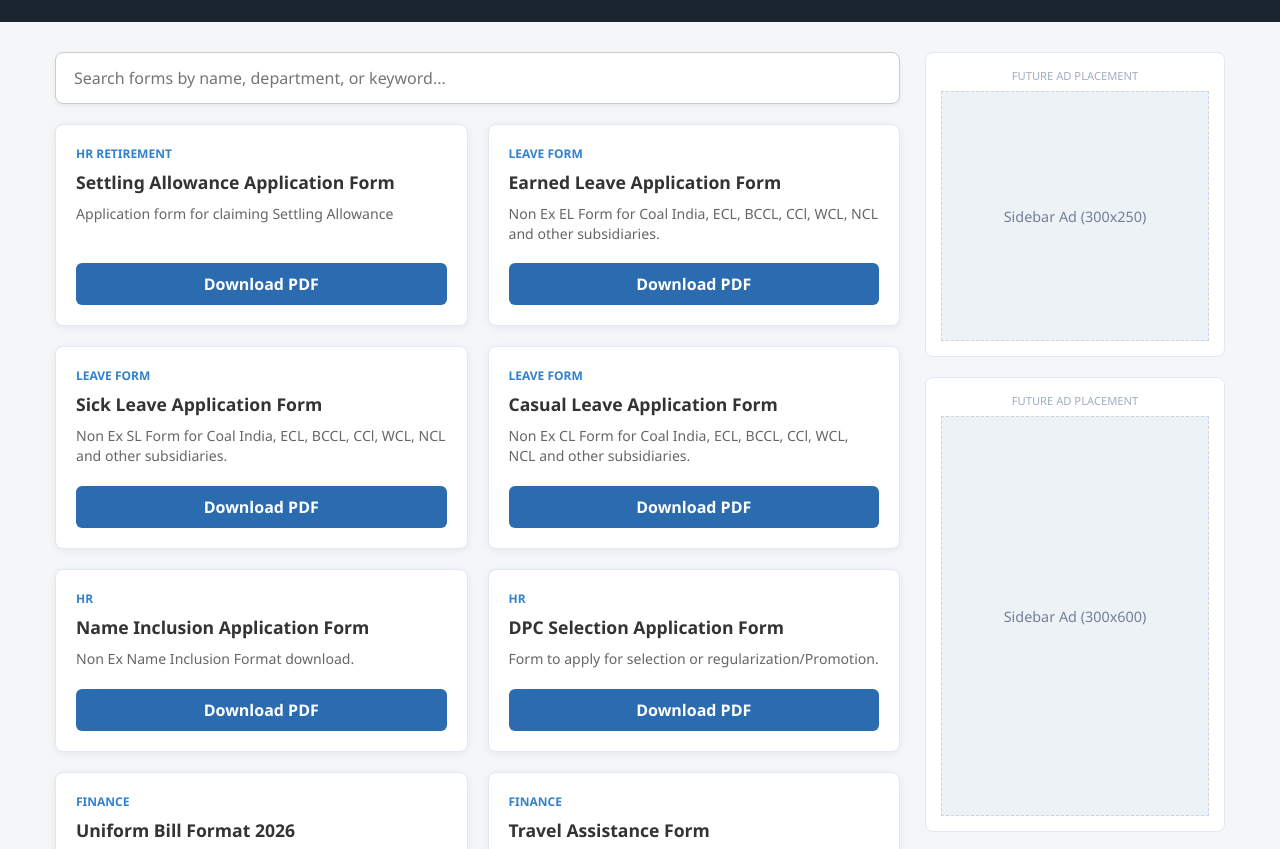
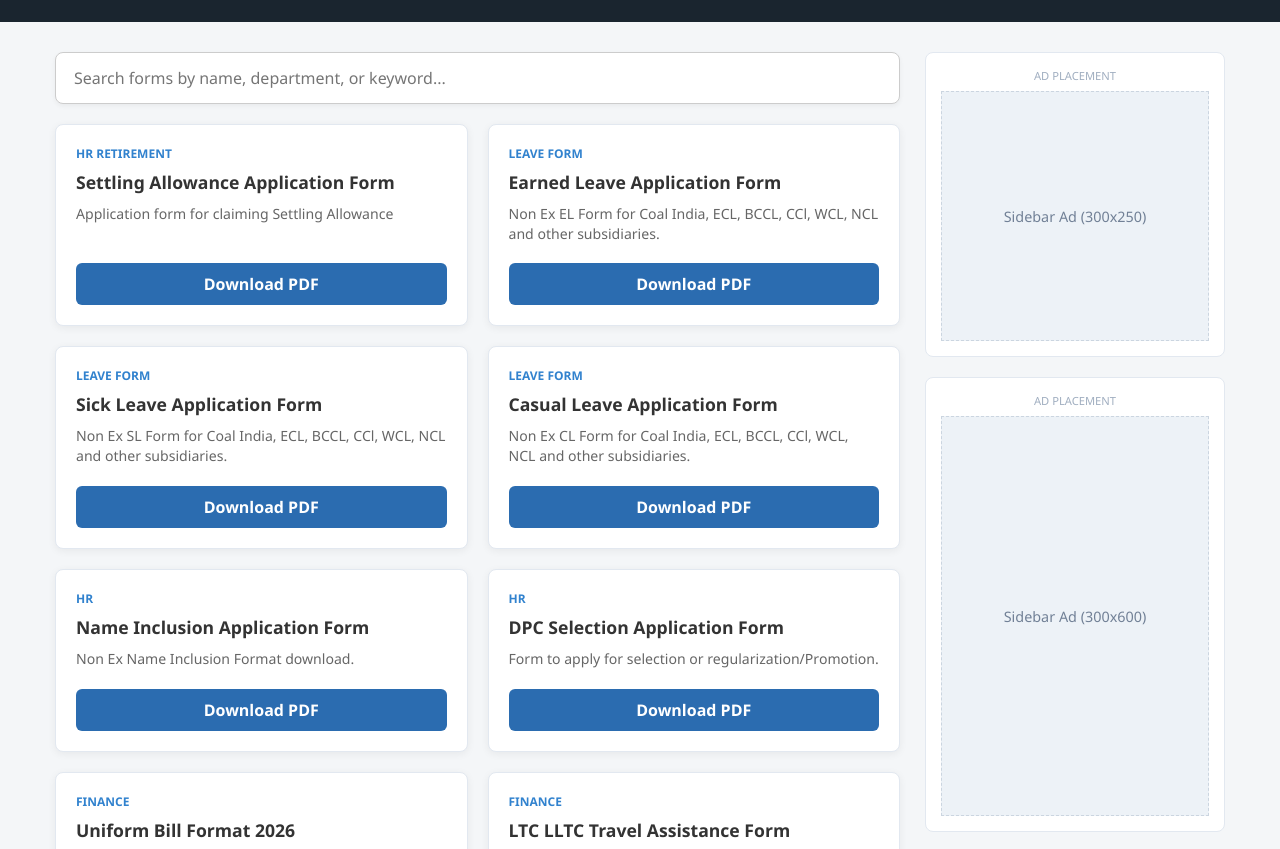
Before and after one commit to ASLuser/pdf-portal, a plain HTML site: page index.html in a window 1280 px wide. Shown: the part 94-943 px from the top of the page. Drawn offline with Linux system fonts and the light colour scheme.

Commit message:
Corrected LTC Form

```diff
--- a/index.html
+++ b/index.html
@@ -28,14 +28,14 @@
 
         <aside class="sidebar">
             <div class="ad-unit">
-                <span class="ad-label">Future Ad Placement</span>
+                <span class="ad-label">Ad Placement</span>
                 <div class="ad-placeholder">
                     <p>Sidebar Ad (300x250)</p>
                 </div>
             </div>
 
             <div class="ad-unit">
-                <span class="ad-label">Future Ad Placement</span>
+                <span class="ad-label">Ad Placement</span>
                 <div class="ad-placeholder" style="min-height: 400px;">
                     <p>Sidebar Ad (300x600)</p>
                 </div>
--- a/script.js
+++ b/script.js
@@ -6,7 +6,7 @@ const formsData = [
     { title: "Name Inclusion Application Form", category: "HR", description: "Non Ex Name Inclusion Format download.", fileUrl: "forms/Name_Inclusion_Application_Format.pdf" },
     { title: "DPC Selection Application Form", category: "HR", description: "Form to apply for selection or regularization/Promotion.", fileUrl: "forms/Selection_ApplicationFormat.pdf" },
     { title: "Uniform Bill Format 2026", category: "Finance", description: "ECL Uniform Bill Submission Format.", fileUrl: "forms/UniformBill.pdf" },
-    { title: "Travel Assistance Form", category: "Finance", description: "Travel Assistance form for visiting Home Town/Bharat Bhraman.", fileUrl: "forms/TA_Form.pdf" },
+    { title: "LTC LLTC Travel Assistance Form", category: "Finance", description: "LTC LLTC Travel Assistance form for visiting Home Town/Bharat Bhraman.", fileUrl: "forms/TA_LTCForm.pdf" },
     { title: "New Sahaj and Nomination Form", category: "CMPF", description: "Download New Sahaj and Nomination Form CMPF.", fileUrl: "forms/shaj_nomination.pdf" },
     { title: "Pension Payment Order New Format", category: "CMPF", description: "Download PPO New Format.", fileUrl: "forms/ppo.pdf" },
     { title: "CMPF Undertaking Form", category: "CMPF", description: "Download New Undertaking Form CMPF.", fileUrl: "forms/undertaking.pdf" }
```
Also changed, not shown: 2 other files.
